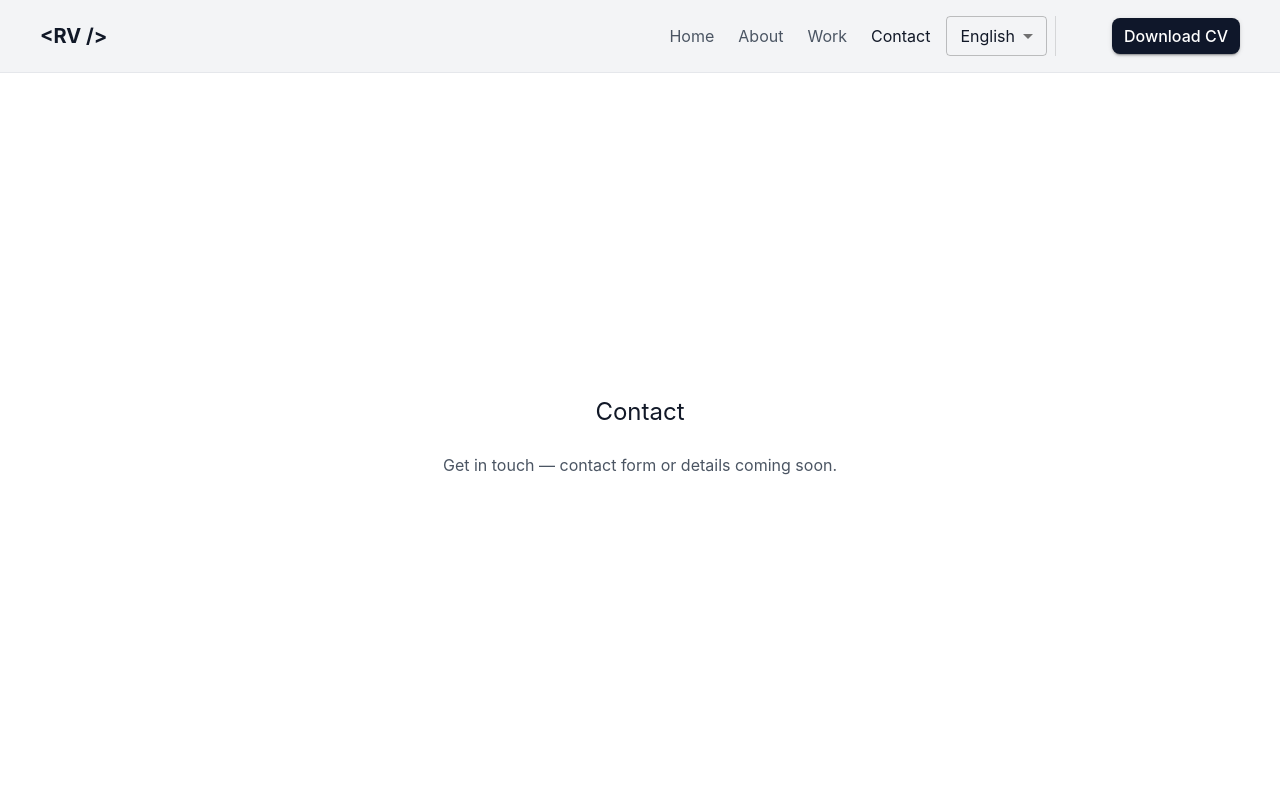
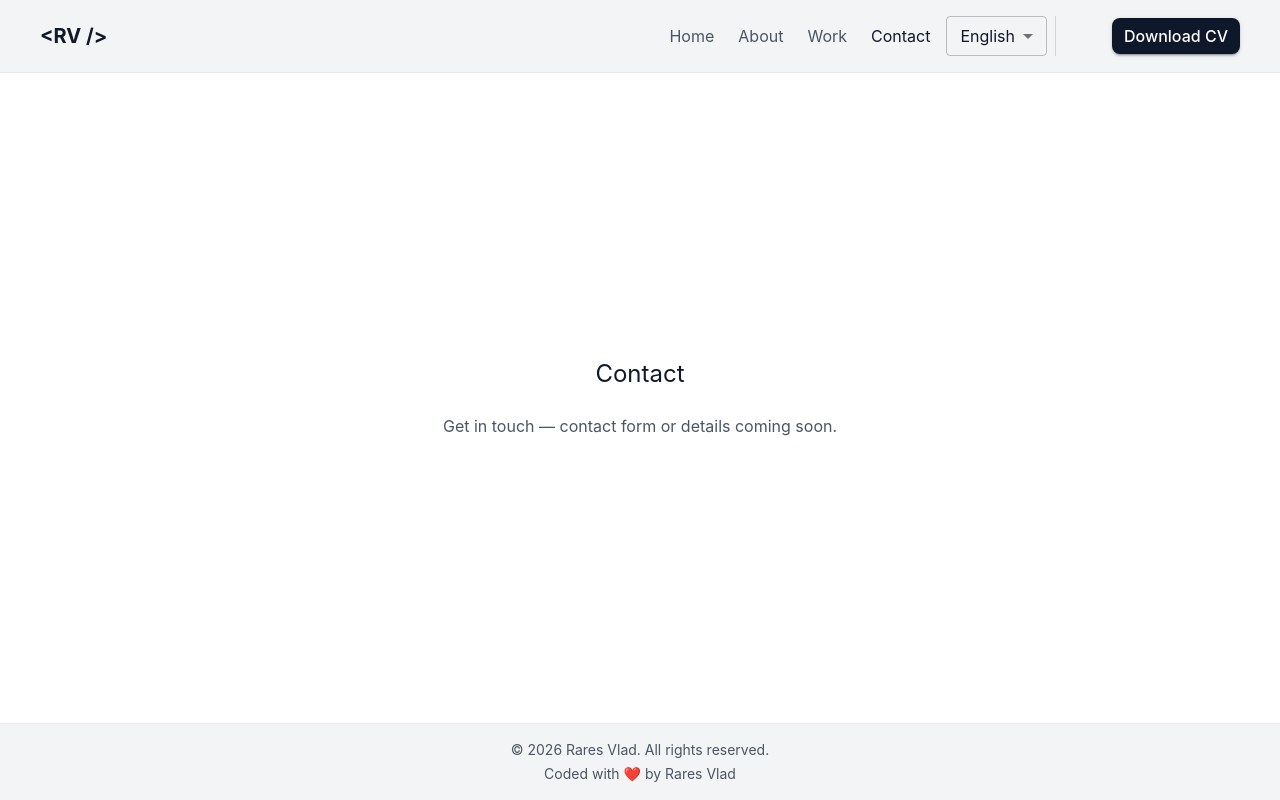
Before and after one commit to Lunetistul1976/personal-website, a React (Create React App) app: page /contact in a window 1280 px wide. Built offline with nearby package versions, Linux system fonts and the light colour scheme; some icons are missing.

Commit message:
feat: add footer

```diff
--- a/src/App.tsx
+++ b/src/App.tsx
@@ -7,6 +7,7 @@ import { Hero } from './components/Hero';
 import { About } from './components/About';
 import { Work } from './components/Work';
 import { Contact } from './components/Contact';
+import { Footer } from './components/Footer';
 
 function App() {
   return (
@@ -17,12 +18,15 @@ function App() {
         minHeight="100%"
       >
         <Navbar />
+
           <Routes>
             <Route path="/" element={<Hero />} />
             <Route path="/about" element={<About />} />
             <Route path="/work" element={<Work />} />
             <Route path="/contact" element={<Contact />} />
           </Routes>
+
+        <Footer />
       </Box>
     </ThemeProvider>
   );
--- /dev/null
+++ b/src/components/Footer.tsx
@@ -0,0 +1,31 @@
+import React from 'react';
+import { useTranslation } from 'react-i18next';
+import styled from 'styled-components';
+import { Typography } from '@mui/material';
+
+export const Footer: React.FC = () => {
+  const { t } = useTranslation();
+
+  return (
+    <Container>
+      <Typography variant="body2" color="text.secondary">
+        {t('footer.rights')}
+      </Typography>
+      <Typography variant="body2" color="text.secondary">
+        {t('footer.codedBy')}
+      </Typography>
+    </Container>
+  );
+};
+
+const Container = styled.footer`
+  display: flex;
+  flex-direction: column;
+  align-items: center;
+  justify-content: center;
+  gap: ${({ theme }) => theme.spacing(1)};
+  width: 100%;
+  padding: ${({ theme }) => theme.spacing(4)} ${({ theme }) => theme.spacing(2)};
+  background-color: ${({ theme }) => theme.colors.surface};
+  border-top: 1px solid ${({ theme }) => theme.colors.border};
+`;
--- a/src/locales/en.json
+++ b/src/locales/en.json
@@ -21,5 +21,9 @@
     "paragraph2": "My background in physics shaped a strong analytical mindset and attention to detail, which I apply to writing clean, maintainable, and well-structured code. Over the past few years as a professional developer, I've focused on component-driven architecture, experimentation-driven product development, and AI-augmented workflows that improve both developer experience and product quality.",
     "paragraph3": "I'm driven by continuous learning, challenging problems, and meaningful collaboration, always aiming to create performant, accessible, and thoughtfully engineered digital products.",
     "imageAlt": "Vlad Rareș Sabin - Software Engineer"
+  },
+  "footer": {
+    "rights": "© 2026 Rares Vlad. All rights reserved.",
+    "codedBy": "Coded with ❤️ by Rares Vlad"
   }
 }
--- a/src/locales/ro.json
+++ b/src/locales/ro.json
@@ -1,2 +1,2 @@
 {"hero":{"title":"Salut, eu sunt Rares 👋","description":"Inginer Frontend specializat în React și TypeScript, construind design systems scalabile și experiențe bazate pe IA. Pasionat de rezolvarea problemelor reale și de construirea de produse care ajută cu adevărat oamenii. Mereu curios să explorez idei noi, tehnologii și perspective.","location":"București, România","imageAlt":"Rares"},"nav":{"home":"Acasă","about":"Despre mine","work":"Proiecte","contact":"Contact","downloadCv":"Descarcă CV","toggleTheme":"Schimbă tema","toggleMenu":"Deschide meniul"},
-"about":{"chipLabel":"Despre mine","heading":"Curioși despre mine? Iată:","paragraph1":"Sunt inginer software cu o licență în Fizică și Informatică de la Universitatea din București și certificări profesionale în Front-End și Back-End Development de la Meta. Mă specializez în construirea de aplicații web moderne și scalabile cu React și TypeScript, cu experiență practică în design systems, API-uri GraphQL/REST și funcționalități bazate pe IA.","paragraph2":"Formarea în fizică mi-a dezvoltat o gândire analitică și atenție la detalii, pe care le aplic în scrierea de cod curat, ușor de întreținut și bine structurat. În ultimii ani ca developer profesionist, m-am concentrat pe arhitectură orientată pe componente, dezvoltare de produs bazată pe experimentare și fluxuri de lucru augmentate cu IA care îmbunătățesc atât experiența developerilor, cât și calitatea produsului.","paragraph3":"Sunt motivat de învățare continuă, probleme provocatoare și colaborare semnificativă, având mereu ca scop crearea de produse digitale performante, accesibile și gândite cu grijă.","imageAlt":"Vlad Rareș Sabin - Inginer Software"}}
+"about":{"chipLabel":"Despre mine","heading":"Curioși despre mine? Iată:","paragraph1":"Sunt inginer software cu o licență în Fizică și Informatică de la Universitatea din București și certificări profesionale în Front-End și Back-End Development de la Meta. Mă specializez în construirea de aplicații web moderne și scalabile cu React și TypeScript, cu experiență practică în design systems, API-uri GraphQL/REST și funcționalități bazate pe IA.","paragraph2":"Formarea în fizică mi-a dezvoltat o gândire analitică și atenție la detalii, pe care le aplic în scrierea de cod curat, ușor de întreținut și bine structurat. În ultimii ani ca developer profesionist, m-am concentrat pe arhitectură orientată pe componente, dezvoltare de produs bazată pe experimentare și fluxuri de lucru augmentate cu IA care îmbunătățesc atât experiența developerilor, cât și calitatea produsului.","paragraph3":"Sunt motivat de învățare continuă, probleme provocatoare și colaborare semnificativă, având mereu ca scop crearea de produse digitale performante, accesibile și gândite cu grijă.","imageAlt":"Vlad Rareș Sabin - Inginer Software"},"footer":{"rights":"© 2026 Rares Vlad. Toate drepturile rezervate.","codedBy":"Făcut cu ❤️ de Rares Vlad"}}
```
Also changed, not shown: src/locales/de.json (+1 -1 lines), src/locales/es.json (+1 -1 lines), src/locales/fr.json (+1 -1 lines). Lines whose indentation alone changed are shown as unchanged.
